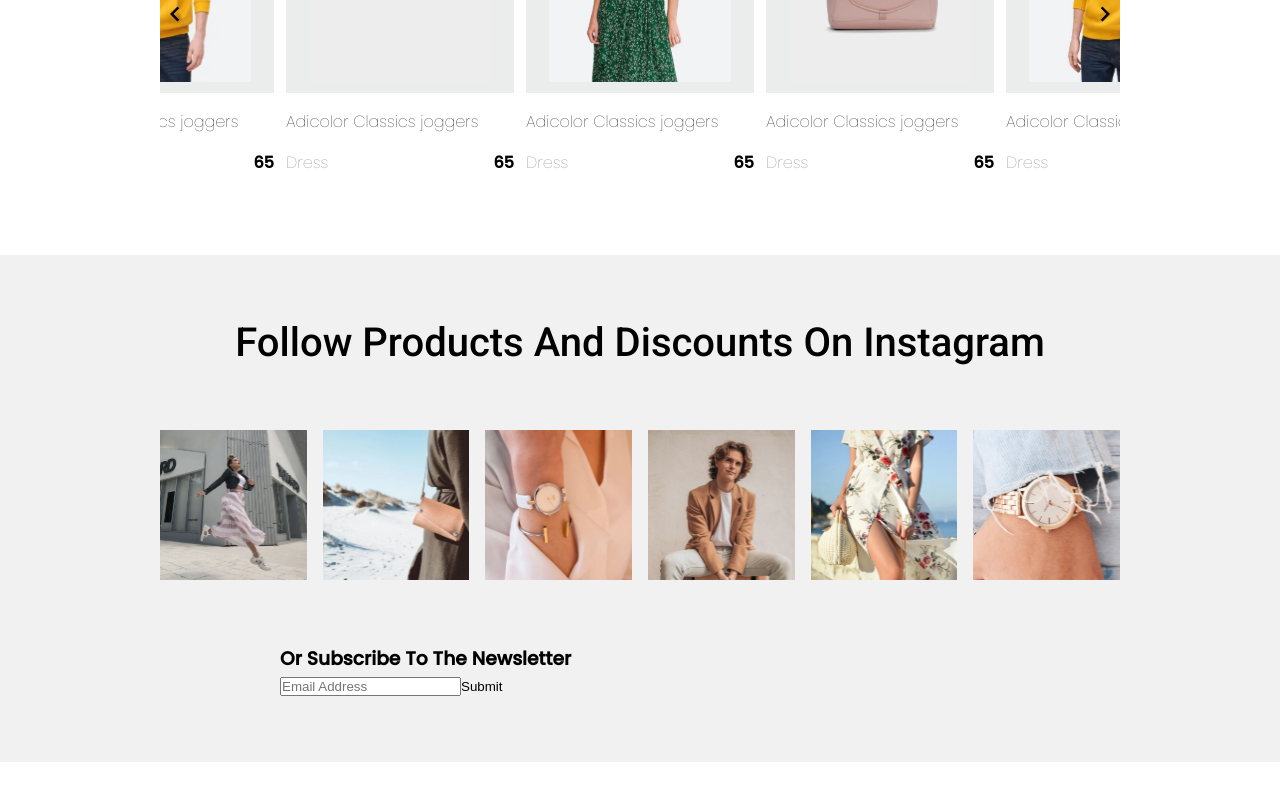
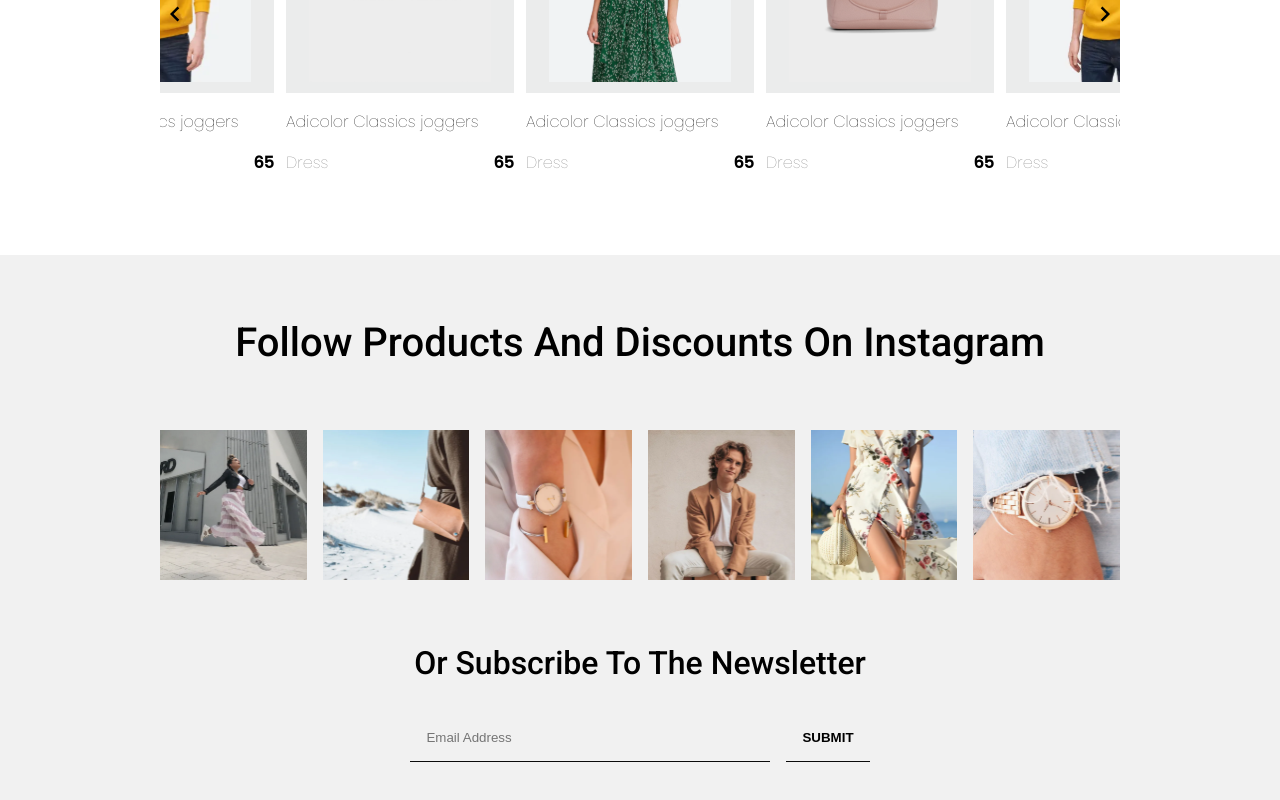
Before and after one commit to PedroMakengo/app-task-vuejs, a Vue app: page / in a window 1280 px wide. Shown: the part 3655-4455 px from the top of the page. Before the commit the page ends 4417 px from the top, so only its background shows below. Built offline with nearby package versions, Linux system fonts and the light colour scheme.

Commit message:
Trabalhando

```diff
--- a/src/components/FollowProduct/Newsletter/index.vue
+++ b/src/components/FollowProduct/Newsletter/index.vue
@@ -11,3 +11,46 @@
     </div>
   </div>
 </template>
+
+<style scoped>
+#newsletter {
+  text-align: center;
+}
+
+#newsletter .container h3 {
+  font-family: "Roboto", sans-serif;
+  font-size: 2rem;
+  font-weight: 500;
+  text-transform: capitalize;
+  margin-bottom: 2rem;
+}
+
+form {
+  display: flex;
+  align-items: center;
+  justify-content: center;
+  gap: 1rem;
+}
+
+form input {
+  width: 50%;
+  border: 0;
+  background: none;
+  outline: none;
+}
+
+form input,
+form button {
+  padding: 1rem;
+  border-bottom: 1px solid var(--text-color-link);
+}
+
+form input:focus {
+  border-bottom: 1px solid var(--bg-btn) !important;
+}
+
+form button {
+  text-transform: uppercase;
+  font-weight: bold;
+}
+</style>
--- /dev/null
+++ b/src/components/Footer/index.vue
@@ -0,0 +1,6 @@
+<!-- eslint-disable vue/multi-word-component-names -->
+<template>
+  <section id="footer">
+    <div class="container"></div>
+  </section>
+</template>
```
